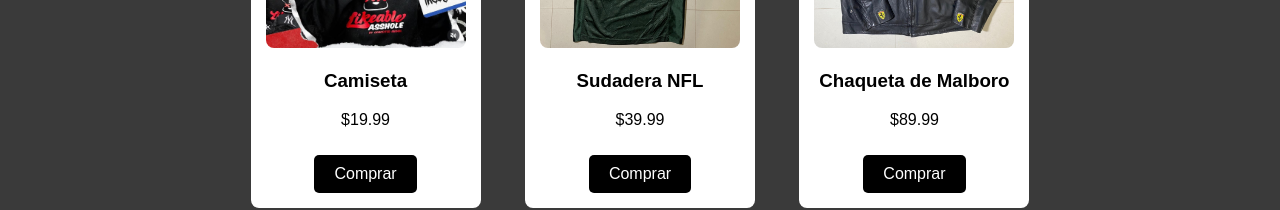
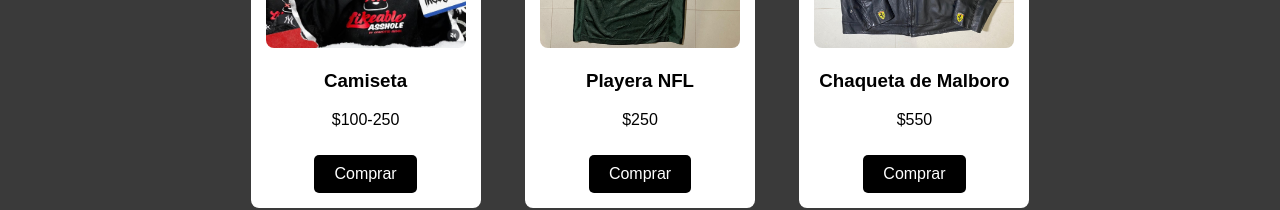
Before and after one commit to leonx0076/sitio-web-prepa, a plain HTML site: page index.html in a window 1280 px wide. Shown: the part 630-840 px from the top of the page. Drawn offline with Linux system fonts and the light colour scheme.

Commit message:
Update index.html

```diff
--- a/index.html
+++ b/index.html
@@ -126,19 +126,19 @@
         <div class="producto">
             <img src="mode.jpg" alt="Producto 1">
             <h3>Camiseta</h3>
-            <p>$19.99</p>
+            <p>$100-250</p>
             <button onclick="generarCodigoCompra('Camiseta')">Comprar</button>
         </div>
         <div class="producto">
             <img src="nfl.jpg" alt="Producto 2">
-            <h3>Sudadera NFL</h3>
-            <p>$39.99</p>
+            <h3>Playera NFL</h3>
+            <p>$250</p>
             <button onclick="generarCodigoCompra('Sudadera NFL')">Comprar</button>
         </div>
         <div class="producto">
             <img src="sudadera.jpg" alt="Producto 3">
             <h3>Chaqueta de Malboro</h3>
-            <p>$89.99</p>
+            <p>$550</p>
             <button onclick="generarCodigoCompra('Chaqueta de Malboro')">Comprar</button>
         </div>
     </section>
```
